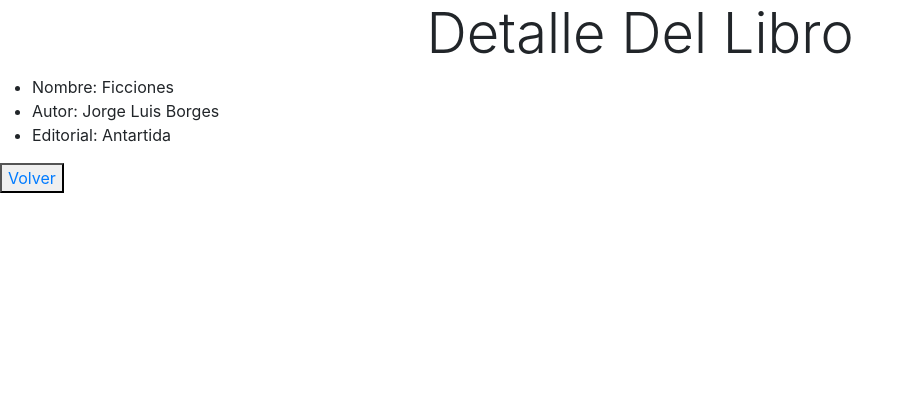
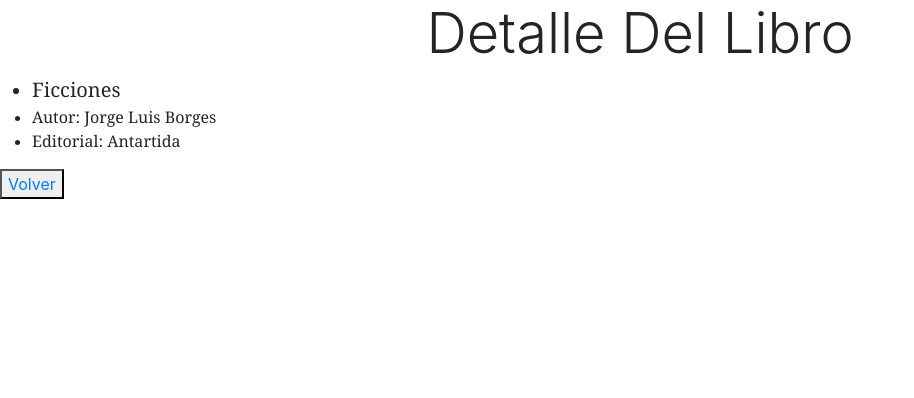
Before and after one commit to LisandroLeone1/Libreria-con-Django, a Django app: page /libros/libros/detail/5 in a window 1280 px wide. Shown: the part 56-454 px from the top of the page, without its empty margins (0-914 px from the left). Run offline with Django 5.2, Linux system fonts and the light colour scheme; data comes from the database, SQL or seed files in the repository; some libraries are stand-ins or nearby versions.

Commit message:
detalles letras html

```diff
--- a/proyecto/libros/templates/libros/libro_detail.html
+++ b/proyecto/libros/templates/libros/libro_detail.html
@@ -10,9 +10,9 @@
 
 {% block contenido %}
    <ul>
-    <li>Nombre: {{libro.nombre}}</li>
-    <li>Autor: {{libro.autor}}</li>
-    <li>Editorial: {{libro.editorial}}</li>
+    <li class="fs-5"><span style="font-family: 'Georgia', serif;">{{libro.nombre}}</li>
+    <li class="fs-7"><span style="font-family: 'Georgia', serif;">Autor: {{libro.autor}}</li>
+    <li class="fs-7 "><span style="font-family: 'Georgia', serif;">Editorial: {{libro.editorial}}</li>
    </ul>
     <button><a href="{% url 'libros:lista_libros' %}">Volver</a></button>
  {% endblock contenido %}
--- a/proyecto/libros/templates/libros/lista_libros.html
+++ b/proyecto/libros/templates/libros/lista_libros.html
@@ -13,7 +13,7 @@
     <input type="text" name="busqueda" placeholder="Buscar...">
     </form>
     {% for libro in libros %}
-        <li>{{libro.nombre}}</li>
+        <li class="fs-5 "><span style="font-family: 'Georgia', serif;">{{libro.nombre}}</li>
         <a href="{% url 'libros:libro_detail' libro.id %}">Ver Detalle</a>
         <a href="{% url 'libros:libro_update' libro.id %}"
          class="btn btn-warning btn-sm">Cambiar</a>
```
Also changed, not shown: proyecto/libros/templates/libros/lista_autores.html (+4 -4 lines).
